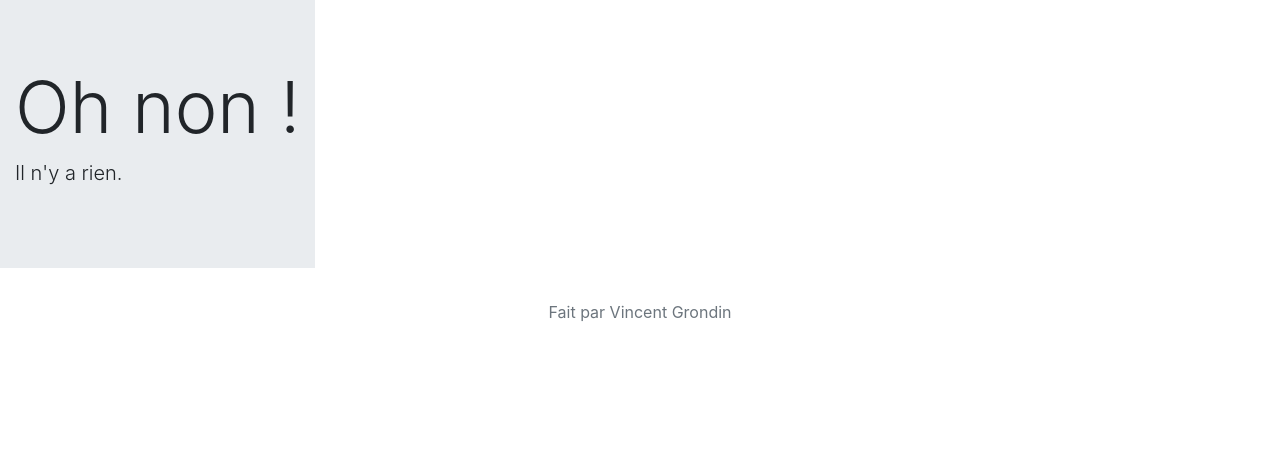
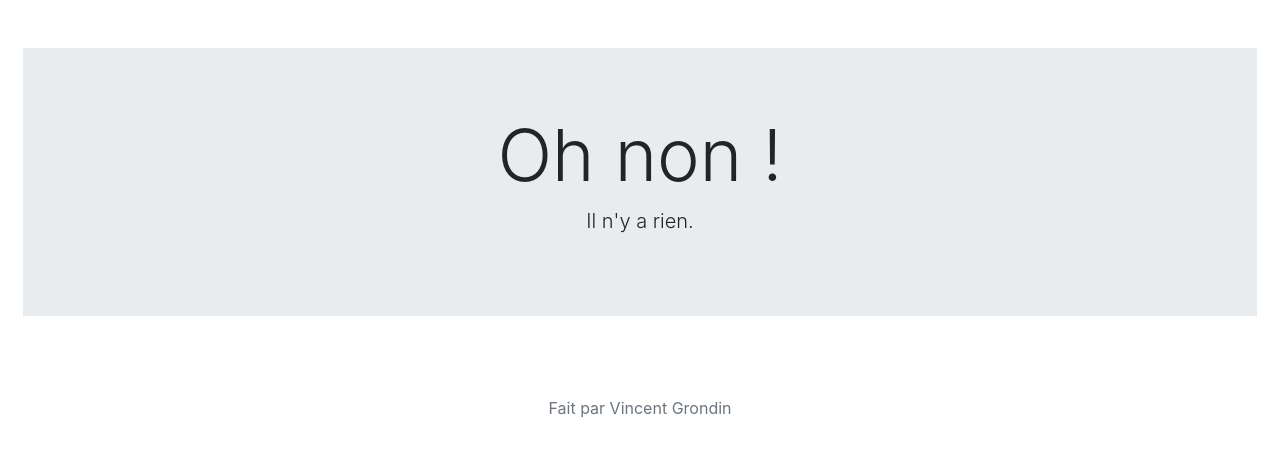
Before and after one commit to Hollow-Darknight/mySite, a Django app: page /characters/ in a window 1280 px wide. Shown: the part 56-512 px from the top of the page. Run offline with Django 3.2, Linux system fonts and the light colour scheme; data that the repository does not hold is empty; some libraries are stand-ins or nearby versions; some web fonts are replaced.

Commit message:
Mise à jour du 3 Décembre 2019

```diff
--- /dev/null
+++ b/public/css/characters-page.css
@@ -0,0 +1,3 @@
+.card:hover{
+    cursor: pointer;
+}
--- a/templates/base.html
+++ b/templates/base.html
@@ -44,7 +44,9 @@
 
         {# Block principal de contenu #}
         {% block body %}
-            Chargement...
+            <div class="spinner-border text-dark" role="status">
+                <span class="sr-only">Chargement...</span>
+            </div>
         {% endblock %}
 
         <footer class="footer">
--- a/templates/characters/view_all.html
+++ b/templates/characters/view_all.html
@@ -1,30 +1,37 @@
 {% extends 'content_base.html' %}
 {% load static %}
 
+{% block stylesheets %}
+    {{ block.super }}
+    <link type="text/css" rel="stylesheet" href="{% static 'css/characters-page.css' %}">
+{% endblock %}
+
 {% block content_body %}
-    <div class="row">
+<div class="row pl-2 pr-2">
     {% for personnage in personnages %}
-        <div class="col-xl-3 col-lg-3 col-md-4 col-sm-6 col-xs-12">
-            <div class="card">
-                <img class="card-img-top" src="{% static 'img/characters/' %}{{ personnage.prenom }}/{{ personnage.image_filename }}.png" alt="Card image cap">
-                <div class="card-body">
-                    <h4 class="card-title">{{ personnage.prenom }} {{ personnage.nom }}</h4>
-                    <p class="card-text">
-                        {{ personnage.resumer }}
-                    </p>
-                    <a href="#!" class="btn btn-primary">En savoir plus</a>
+        <div class="card col-xl-4 col-lg-4 col-md-6 col-sm-12 col-12 mb-5 shadow d-block btn btn-outline-dark">
+            <div class="row m-3">
+                <div class="col-xl-4 col-lg-4 col-md-3 col-sm-2 col-2">
+                    <img class="img-thumbnail" src="{% static 'img/characters/' %}{{ personnage.prenom }}/{{ personnage.image_filename }}.png" alt="Image {{ character.prenom }}">
+                </div>
+                <div class="col-xl-8 col-lg-8 col-md-9 col-sm-10 col-10 text-left">
+                    <h4>{{ personnage.prenom }} {{ personnage.nom }}</h4>
+                    <p>{{ personnage.resumer|linebreaksbr }}</p>
                 </div>
             </div>
         </div>
     {% empty %}
-        <div class="jumbotron jumbotron-fluid">
-            <div class="container">
-                <h1 class="display-3">Oh non !</h1>
-                <p class="lead">
-                    Il n'y a rien.
-                </p>
+        <div class="col-xl-12 col-lg-12 col-md-12 col-sm-12 col-12">
+            <div class="jumbotron jumbotron-fluid text-center">
+                <div class="container-fluid">
+                    <h1 class="display-3">Oh non !</h1>
+                    <p class="lead">
+                        Il n'y a rien.
+                    </p>
+                </div>
             </div>
         </div>
     {% endfor %}
-    </div>
+</div>
+
 {% endblock %}
--- a/templates/content_base.html
+++ b/templates/content_base.html
@@ -2,10 +2,12 @@
 
 {% block body %}
     <div class="container-fluid">
-        <div class="row">
-            <div class="col-xl-12 col-lg-12 col-md-12 col-sm-12 col-xs-12">
+        <div class="row mt-5 mb-5">
+            <div class="col-xl-12 col-lg-12 col-md-12 col-sm-12 col-12">
                 {% block content_body %}
-                    Chargement...
+                    <div class="spinner-border text-dark" role="status">
+                        <span class="sr-only">Chargement...</span>
+                    </div>
                 {% endblock %}
             </div>
         </div>
```
